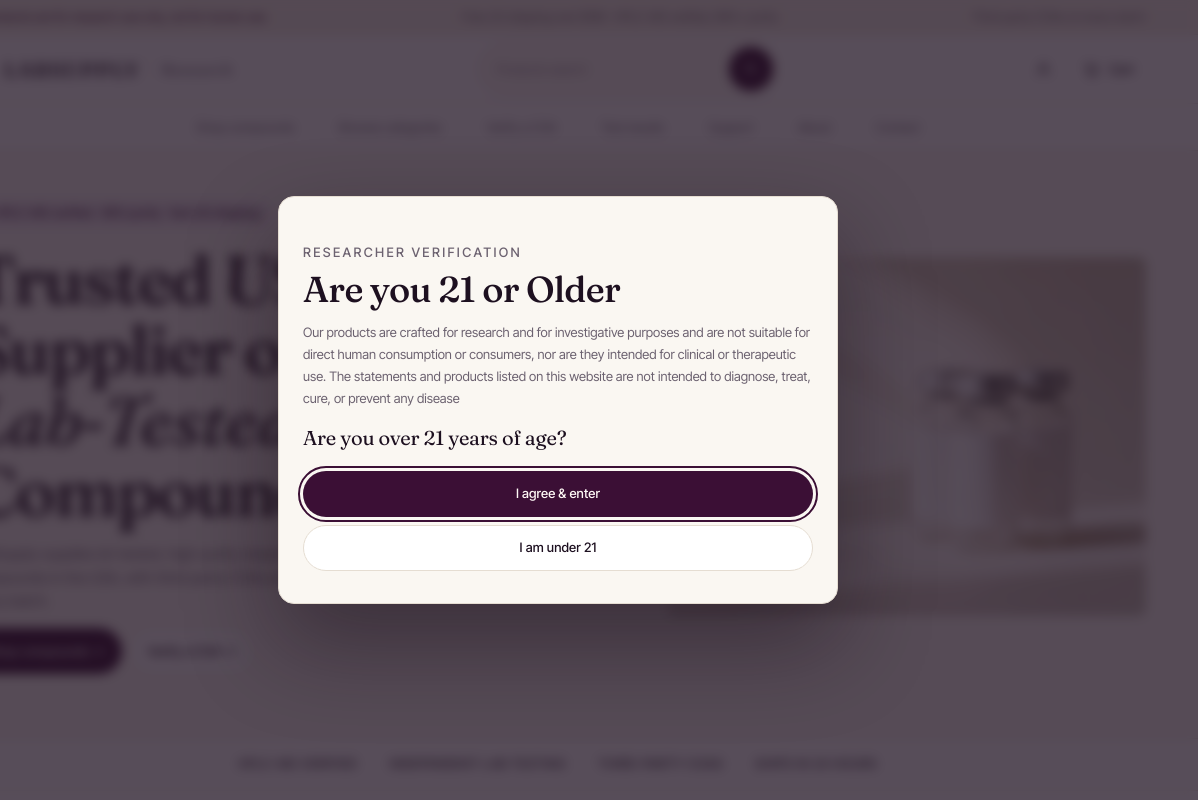
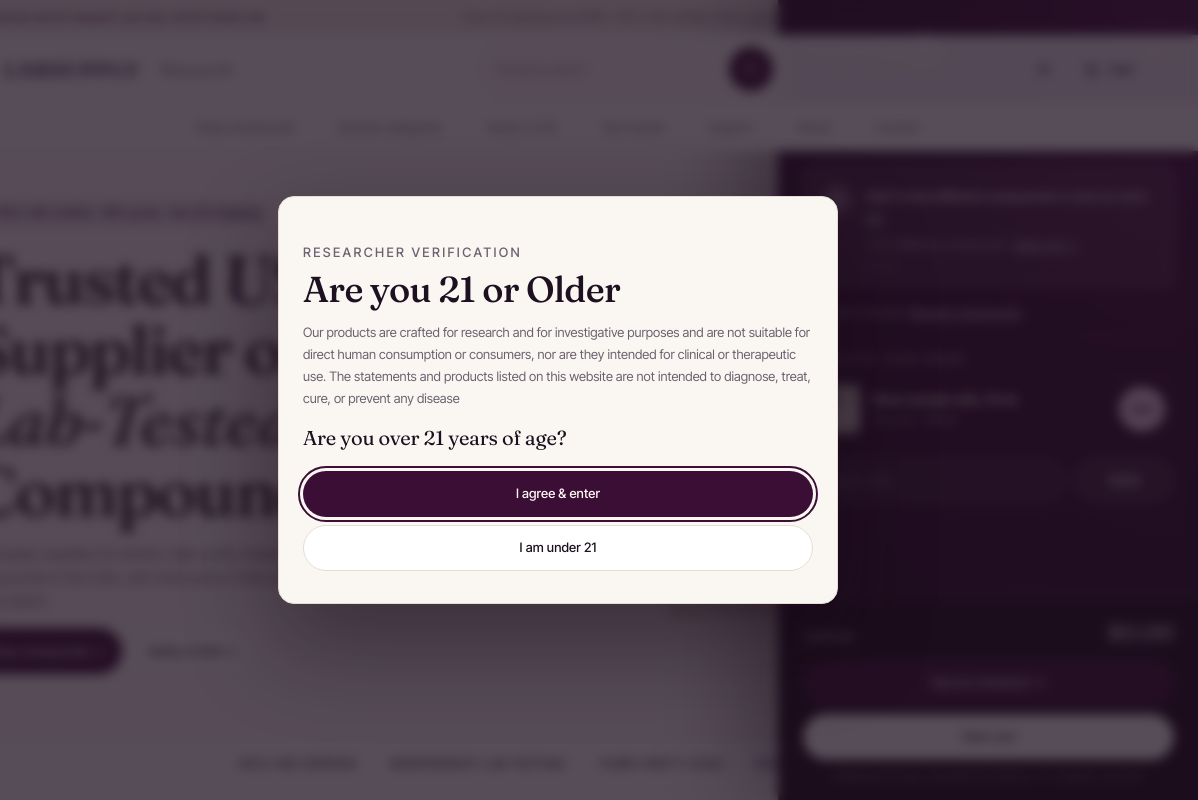
Before and after one commit to husseinja4-debug/labsupply, a plain HTML site: page index.html in a window 1280 px wide. Shown: the top 800 px of the page, 82-1280 px from the left. Drawn offline with Linux system fonts and the light colour scheme.

Commit message:
fix cart drawer height so checkout footer stays visible

```diff
--- a/styles.css
+++ b/styles.css
@@ -1810,20 +1810,26 @@ em {
 
 /* ---------- Cart drawer ---------- */
 .drawer {
+  position: fixed;
+  inset: 0 0 0 auto;
   display: flex;
   flex-direction: column;
   width: min(420px, 100%);
   max-width: 100%;
-  height: 100%;
-  max-height: 100%;
-  margin: 0 0 0 auto;
+  height: 100vh;
+  height: 100dvh;
+  max-height: 100vh;
+  max-height: 100dvh;
+  margin: 0;
   padding: 0;
   border: 0;
   border-left: 1px solid var(--line-dark);
+  border-radius: 0;
   background:
     radial-gradient(120% 90% at 100% 0%, #4C1445 0%, #360D31 45%, #2A0A26 100%);
   color: #F7EEF4;
   box-shadow: -30px 0 80px rgba(20, 8, 18, 0.4);
+  overscroll-behavior: contain;
 }
 
 .drawer::backdrop {
```
